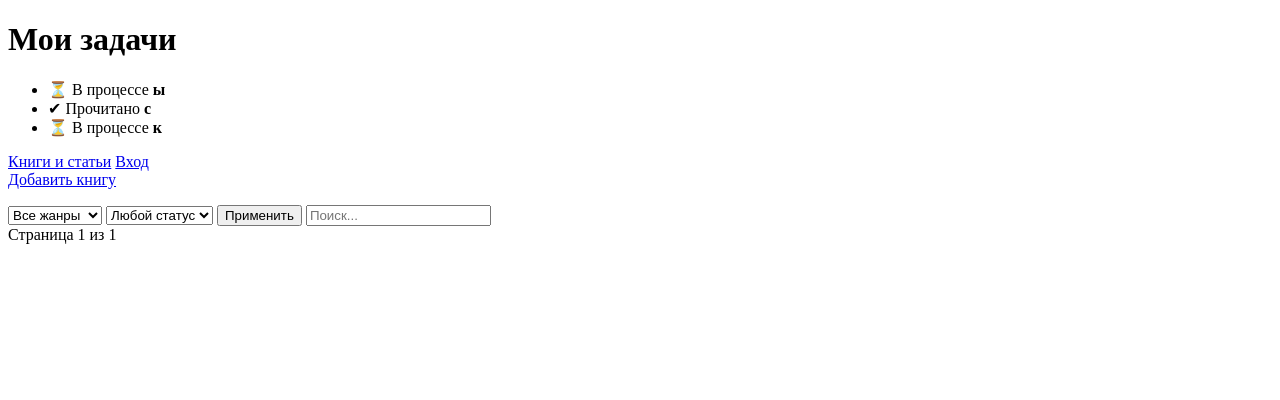
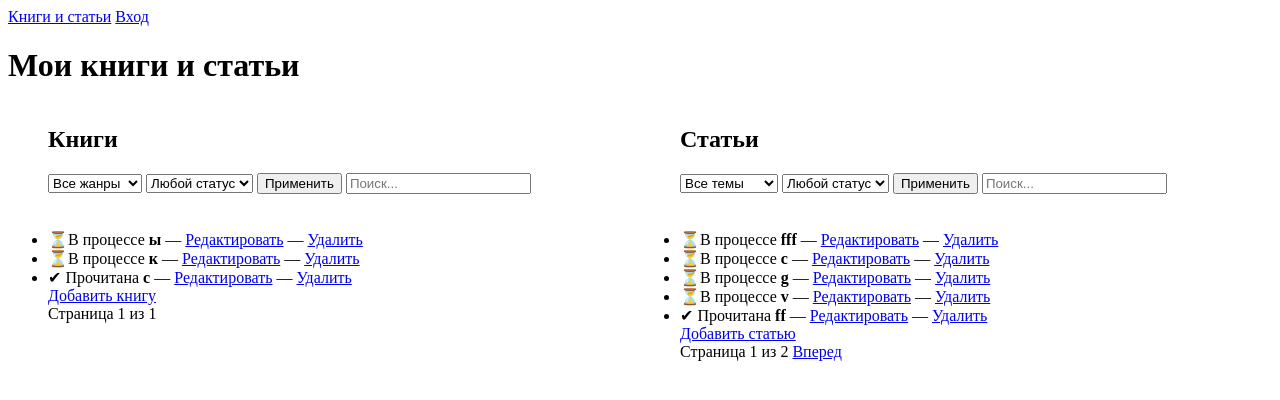
Before and after one commit to NinaSidorenko/django_materials_manager, a Django app: page / in a window 1280 px wide. Shown: the top 400 px of the page. Run offline with Django 4.2, Linux system fonts and the light colour scheme; data comes from the database, SQL or seed files in the repository; both versions use the stored data as it was after the commit.

Commit message:
Fixed web page

```diff
--- a/config/settings.py
+++ b/config/settings.py
@@ -118,6 +118,10 @@ USE_TZ = True
 
 STATIC_URL = 'static/'
 
+STATICFILES_DIRS = [
+    BASE_DIR / "static",  # если есть общая папка static на уровне проекта
+]
+
 # Default primary key field type
 # https://docs.djangoproject.com/en/4.2/ref/settings/#default-auto-field
 
--- a/main/admin.py
+++ b/main/admin.py
@@ -2,7 +2,7 @@ from django.contrib import admin
 from .models import Book, Article, Subject, Genre
 
 @admin.register(Book)
-class TaskAdmin(admin.ModelAdmin):
+class BookAdmin(admin.ModelAdmin):
     list_display = ('title', 'is_done', 'genre', 'page')
     list_filter = ('genre',)
     search_fields = ('title',)
@@ -10,7 +10,7 @@ class TaskAdmin(admin.ModelAdmin):
 admin.site.register(Genre)
 
 @admin.register(Article)
-class TaskAdmin(admin.ModelAdmin):
+class ArticleAdmin(admin.ModelAdmin):
     list_display = ('title', 'is_done', 'subject', 'page')
     list_filter = ('subject',)
     search_fields = ('title',)
--- a/main/templates/books_articles_list.html
+++ b/main/templates/books_articles_list.html
@@ -1,23 +1,9 @@
 <!DOCTYPE html>
 <html>
 <head>
-    <title>Список книг</title>
+    <title>Менеджер книг и статей</title>
+    <link rel="stylesheet" href="static/styles.css">
 </head>
-<body>
-    <h1>Мои задачи</h1>
-    <ul>
-        {% for book in books %}
-        <li>
-            {% if book.is_done %}✔ Прочитано{% else %}⏳ В процессе
-            {%endif %}
-            <strong>{{ book.title }}</strong>
-        </li>
-        {% empty %}
-        <li>Пока нет книг</li>
-        {% endfor %}
-    </ul>
-</body>
-</html>
 
 <nav>
     <a href="{% url 'books_articles_list' %}">Книги и статьи</a>
@@ -28,21 +14,12 @@
         <a href="/accounts/login/">Вход</a>
     {% endif %}
 </nav>
-
-
-<a href="{% url 'book_create' %}">Добавить книгу</a>
-<ul>
-    {% for book in books_articles_list %}
-    <li>
-        {{ book.title }}
-        — <a href="{% url 'bool_update' book.pk %}">Редактировать</a>
-        — <a href="{% url 'book_delete' book.pk %}">Удалить</a>
-    </li>
-    {% endfor %}
-</ul>
-
-
-<form method="GET">
+<body>
+    <h1>Мои книги и статьи</h1>
+    <div class="column">
+    <ul>
+        <h2>Книги</h2>
+    <form method="GET">
     <select name="genre">
         <option value="">Все жанры</option>
         {% for g in genres %}
@@ -50,7 +27,7 @@
         {% endfor %}
     </select>
 
-    <select name="status">
+    <select name="status_b">
         <option value="">Любой статус</option>
         <option value="done">Прочитана</option>
         <option value="not_done">В процессе</option>
@@ -58,17 +35,87 @@
 
     <button type="submit">Применить</button>
 
-    <input type="text" name="q" placeholder="Поиск...">
-</form>
+    <input type="text" name="q_b" placeholder="Поиск...">
+    </form>
+    <br></br>
+        {% for book in books %}
+        <li>
+            {% if book.is_done %}✔ Прочитана {%else%}⏳В процессе
+            {%endif %}
+            <strong>{{ book.title }}</strong>
+             — <a href="{% url 'book_update' book.pk %}">Редактировать</a>
+            — <a href="{% url 'book_delete' book.pk %}">Удалить</a>
+        </li>
+        {%empty%}
+        Пока нет книг
+        {% endfor %}
+
+        <a href="{% url 'book_create' %}">Добавить книгу</a>
 
 <div>
     {% if books.has_previous %}
-        <a href="?page={{ books.previous_page_number }}">Назад</a>
+        <a href="?page_b={{ books.previous_page_number }}">Назад</a>
     {% endif %}
 
     Страница {{ books.number }} из {{ books.paginator.num_pages }}
 
     {% if books.has_next %}
-        <a href="?page={{ books.next_page_number }}">Вперед</a>
+        <a href="?page_b={{ books.next_page_number }}">Вперед</a>
     {% endif %}
 </div>
+    </ul>
+    </div>
+
+
+    <div class ="column">
+    <ul>
+        <h2>Статьи</h2>
+            <form method="GET">
+    <select name="subject">
+        <option value="">Все темы</option>
+        {% for s in subjects %}
+        <option value="{{ s.id }}">{{ s.name }}</option>
+        {% endfor %}
+    </select>
+
+        <select name="status_a">
+        <option value="">Любой статус</option>
+        <option value="done">Прочитана</option>
+        <option value="not_done">В процессе</option>
+    </select>
+
+    <button type="submit">Применить</button>
+
+    <input type="text" name="q_a" placeholder="Поиск...">
+</form>
+<br></br>
+        {% for article in articles %}
+        <li>
+            {% if article.is_done %}✔ Прочитана {%else%}⏳В процессе
+            {%endif%}
+            <strong>{{ article.title }}</strong>
+            — <a href="{% url 'article_update' article.pk %}">Редактировать</a>
+            — <a href="{% url 'article_delete' article.pk %}">Удалить</a>
+        </li>
+        {%empty%}
+        Пока нет статей
+        {% endfor %}
+
+        <a href="{% url 'article_create' %}">Добавить статью</a>
+
+<div>
+    {% if articles.has_previous %}
+        <a href="?page_a={{articles.previous_page_number }}">Назад</a>
+    {% endif %}
+
+    Страница {{articles.number }} из {{articles.paginator.num_pages }}
+
+    {% if articles.has_next %}
+        <a href="?page_a={{ articles.next_page_number }}">Вперед</a>
+    {% endif %}
+</div>
+
+    </ul>
+    </div>
+</body>
+</html>
--- a/main/views.py
+++ b/main/views.py
@@ -6,25 +6,42 @@ from django.contrib.auth.decorators import login_required
 
 from .models import Book, Article
 def books_articles_list(request):
-    books = Book.objects.all()
-    articles = Article.objects.all()
+    books = Book.objects.all().order_by('is_done')
+    articles = Article.objects.all().order_by('is_done')
 
     genre = request.GET.get('genre')
-    status_b = request.GET.get('status')
+    status_b = request.GET.get('status_b')
     query_b = request.GET.get('q_b')
 
     if genre:
         books = books.filter(genre__id=genre)
-    if status_b == 'Прочитана':
+    if status_b == 'done':
         books = books.filter(is_done=True)
     if query_b:
         books = books.filter(title__icontains=query_b)
-    elif status_b == 'В процессе':
+    elif status_b == 'not_done':
         books = books.filter(is_done=False)
 
-    paginator = Paginator(books, 5) # 5 задач на страницу
-    page = request.GET.get('page')
-    books = paginator.get_page(page)
+    subject = request.GET.get('subject')
+    status_a = request.GET.get('status_a')
+    query_a = request.GET.get('q_a')
+
+    if subject:
+        articles = articles.filter(subject__id=subject)
+    if status_a == 'done':
+        articles = articles.filter(is_done=True)
+    if query_a:
+        articles = articles.filter(title__icontains=query_a)
+    elif status_a == 'not_done':
+        articles = articles.filter(is_done=False)
+
+    paginator_b = Paginator(books, 5)
+    page_b = request.GET.get('page_b')
+    books = paginator_b.get_page(page_b)
+
+    paginator_a = Paginator(articles, 5)
+    page_a = request.GET.get('page_a')
+    articles = paginator_a.get_page(page_a)
 
     return render(request, "books_articles_list.html", {
         "books": books,
@@ -40,8 +57,8 @@ def book_create(request):
         if request.method == "POST":
             form = BookForm(request.POST)
             if form.is_valid():
-                task = form.save(commit=False)
-                task.save()
+                book = form.save(commit=False)
+                book.save()
                 return redirect('books_articles_list')
         else:
             form = BookForm()
@@ -52,8 +69,8 @@ def article_create(request):
         if request.method == "POST":
             form = ArticleForm(request.POST)
             if form.is_valid():
-                task = form.save(commit=False)
-                task.save()
+                article = form.save(commit=False)
+                article.save()
                 return redirect('books_articles_list')
         else:
             form = BookForm()
@@ -61,7 +78,7 @@ def article_create(request):
 
 @login_required
 def book_update(request, pk):
-    task = get_object_or_404(Book, pk=pk)
+    book = get_object_or_404(Book, pk=pk)
     if request.method == "POST":
         form = BookForm(request.POST, instance=task)
         if form.is_valid():
@@ -70,21 +87,21 @@ def book_update(request, pk):
             return redirect('books_articles_list')
     else:
 
-        form = BookForm(instance=task)
+        form = BookForm(instance=book)
     return render(request, "book_form.html", {"form": form})
 
 @login_required
 def article_update(request, pk):
-    task = get_object_or_404(Book, pk=pk)
+    article = get_object_or_404(Article, pk=pk)
     if request.method == "POST":
-        form = ArticleForm(request.POST, instance=task)
+        form = ArticleForm(request.POST, instance=article)
         if form.is_valid():
             article = form.save(commit=False) # проверить, нужно ли это и следующая строка, если получится странно - убрать
             form.save()
             return redirect('books_articles_list')
     else:
 
-        form = ArticleForm(instance=task)
+        form = ArticleForm(instance=article)
     return render(request, "article_form.html", {"form": form})
 
 @login_required
@@ -97,7 +114,7 @@ def book_delete(request, pk):
 
 @login_required
 def article_delete(request, pk):
-    article = get_object_or_404(Book, pk=pk)
+    article = get_object_or_404(Article, pk=pk)
     if request.method == "POST":
         article.delete()
         return redirect('books_articles_list')
--- /dev/null
+++ b/static/styles.css
@@ -0,0 +1,4 @@
+.column {
+  float: left;
+  width: 50%;
+}
```
Also changed, not shown: db.sqlite3.
